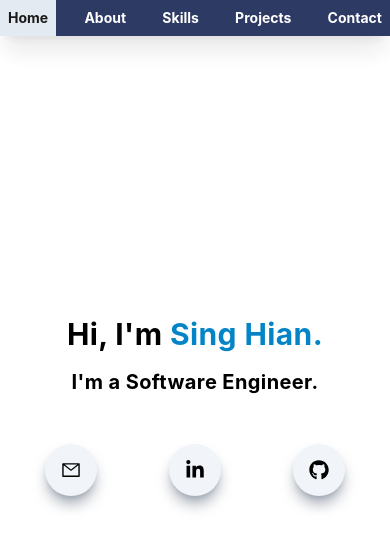
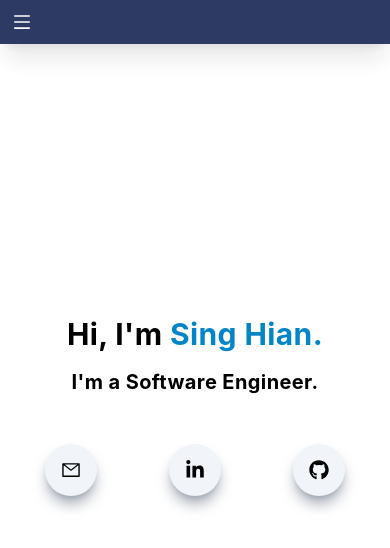
Before and after one commit to sohsinghian/my-portfolio, a React (Create React App) app: page / in a window 390 px wide. Shown: the top 548 px of the page. Built offline with nearby package versions, Linux system fonts and the light colour scheme.

Commit message:
update NavBar for mobile menu

```diff
--- a/src/components/NavBar.js
+++ b/src/components/NavBar.js
@@ -1,14 +1,25 @@
-import React from "react";
+import React, { useState } from "react";
 import { NavHashLink } from "react-router-hash-link";
+import { AiOutlineMenu } from "react-icons/ai";
 
 const NavBar = () => {
   const listStyle = "p-5 sm:p-2 hover:bg-slate-200 hover:text-black";
+  const mobileListStyle = "p-3 bg-blue-100 text-black hover:bg-white";
+
+  const [mobileNav, setMobileNav] = useState(false);
+
+  const handleMobileNav = () => {
+    setMobileNav(!mobileNav);
+  };
 
   return (
     <>
       <header>
         <nav class="fixed z-[100] w-full leading-4 bg-blue-950 text-white font-bold shadow-xl opacity-90">
-          <ul class="flex flex-row sm:text-sm sm:justify-between">
+          <div onClick={handleMobileNav}>
+            <AiOutlineMenu size={20} class="m-3 hidden sm:flex" />
+          </div>
+          <ul class="flex flex-row sm:text-sm sm:justify-between sm:hidden">
             <li class={listStyle}>
               <NavHashLink to="/#" smooth>
                 Home
@@ -35,6 +46,29 @@ const NavBar = () => {
               </NavHashLink>
             </li>
           </ul>
+          {mobileNav === true && (
+            <ul class="flex flex-col sm:text-sm sm:justify-between">
+              <NavHashLink to="/#" smooth onClick={handleMobileNav}>
+                <li class={mobileListStyle}>Home</li>
+              </NavHashLink>
+
+              <NavHashLink to="/#about" smooth onClick={handleMobileNav}>
+                <li class={mobileListStyle}>About</li>
+              </NavHashLink>
+
+              <NavHashLink to="/#skills" smooth onClick={handleMobileNav}>
+                <li class={mobileListStyle}>Skills</li>
+              </NavHashLink>
+
+              <NavHashLink to="/#projects" smooth onClick={handleMobileNav}>
+                <li class={mobileListStyle}>Projects</li>
+              </NavHashLink>
+
+              <NavHashLink to="/#contact" smooth onClick={handleMobileNav}>
+                <li class={mobileListStyle}>Contact</li>
+              </NavHashLink>
+            </ul>
+          )}
         </nav>
       </header>
     </>
```
